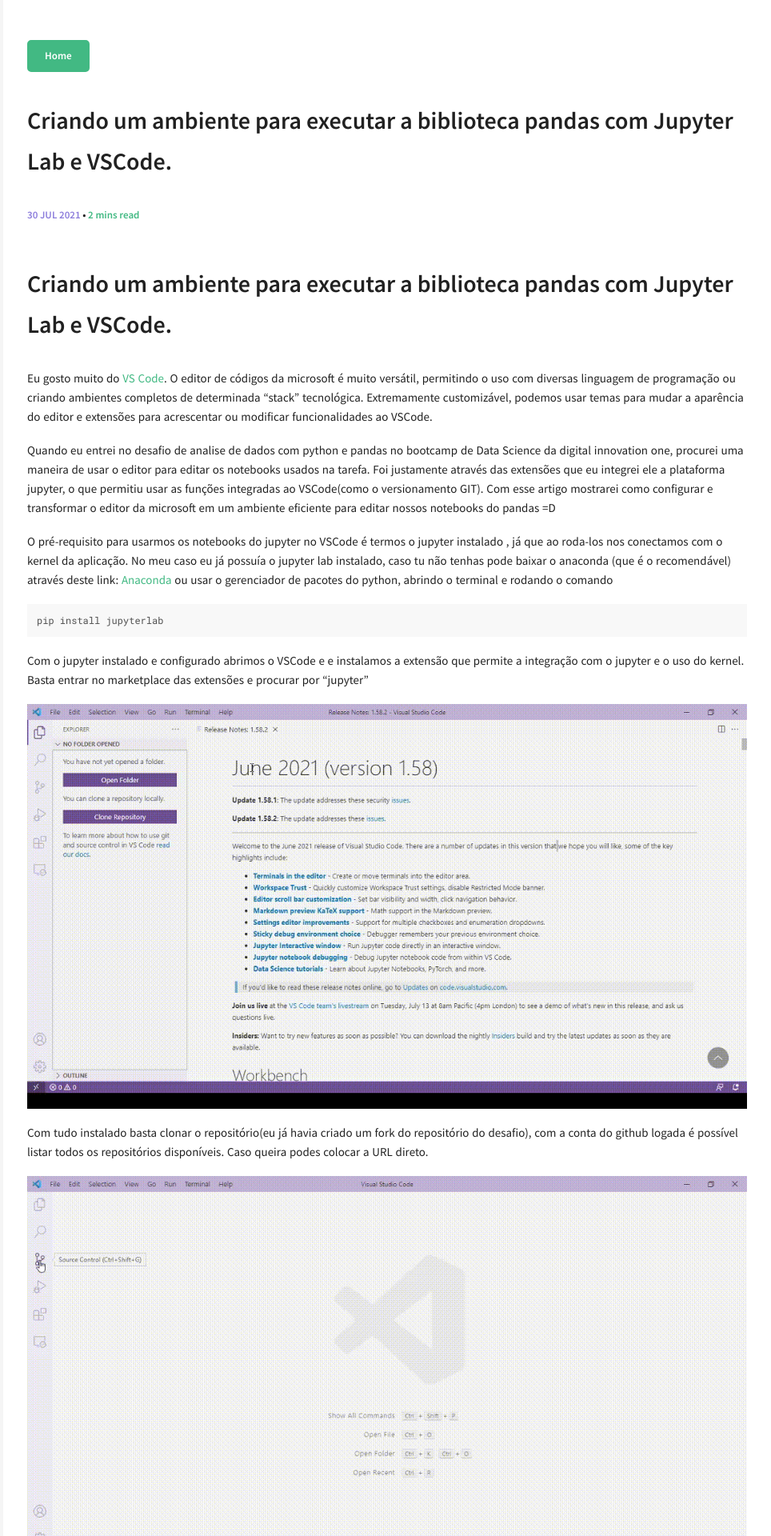
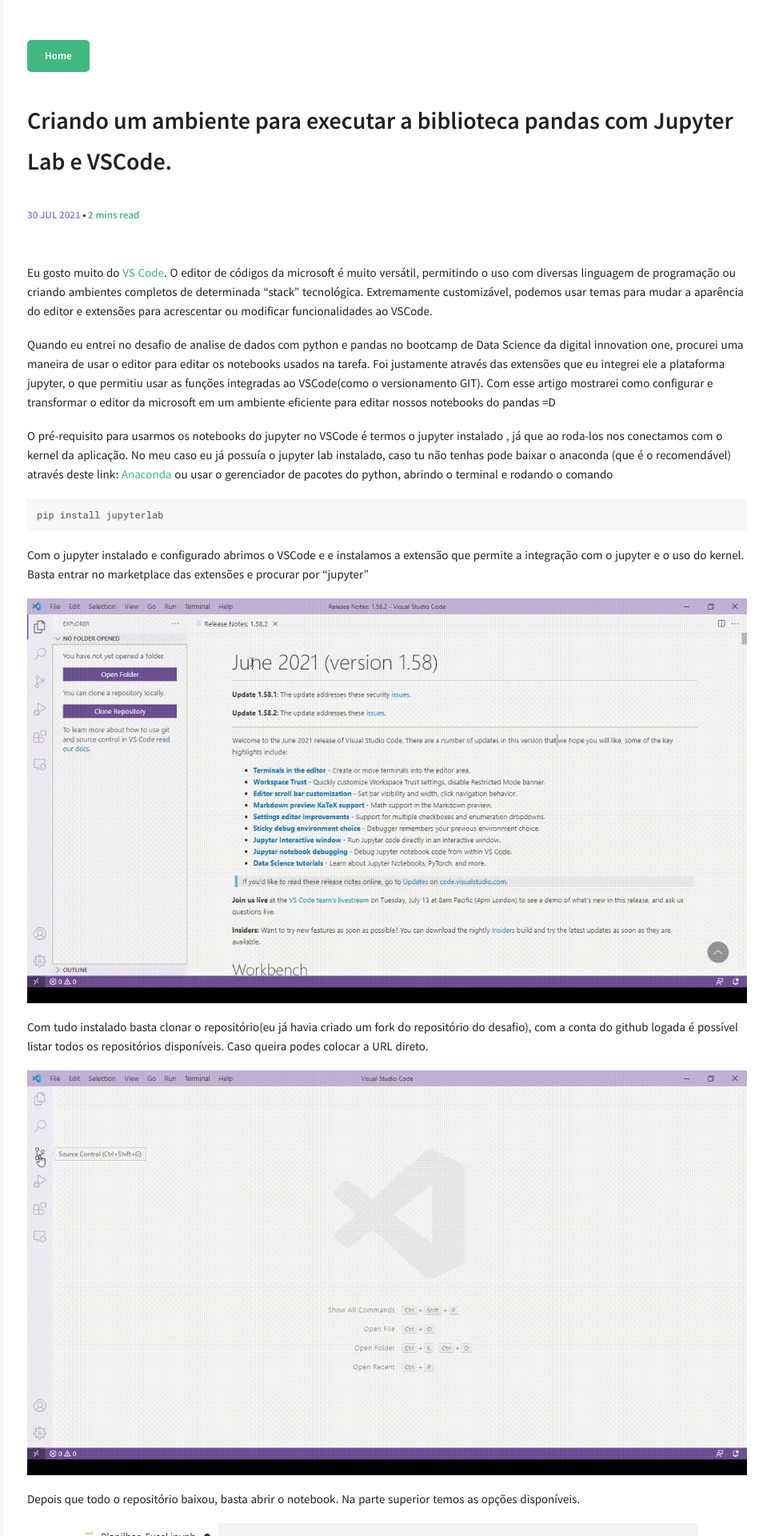
Before and after one commit to dankas/dankas.github.io, a Jekyll site: the page built from _posts/2021-07-30-rodando-notebook-jupyter-vscode.md, in a window 1280 px wide. Shown: the top 1920 px of the page at 80% size, without its empty margins (316-1280 px from the left). Built offline with Jekyll 4.4.1, drawn with Linux system fonts in a browser that asks for light colours; comment, search, counter and statistics services are not loaded.

Commit message:
Update 2021-07-30-rodando-notebook-jupyter-vscode.md

```diff
--- a/_posts/2021-07-30-rodando-notebook-jupyter-vscode.md
+++ b/_posts/2021-07-30-rodando-notebook-jupyter-vscode.md
@@ -10,7 +10,6 @@
 image:
   feature: vscode_jupyter.png
 ---
-# Criando um ambiente para executar a biblioteca pandas com Jupyter Lab e VSCode.
 
 Eu gosto muito do [VS Code](https://code.visualstudio.com/). 	O editor de códigos da microsoft é muito versátil, permitindo o uso com diversas linguagem de programação ou criando ambientes completos de determinada "stack" tecnológica.  Extremamente customizável, podemos usar temas para mudar a aparência do editor e extensões para acrescentar ou modificar funcionalidades ao VSCode.
 
```
